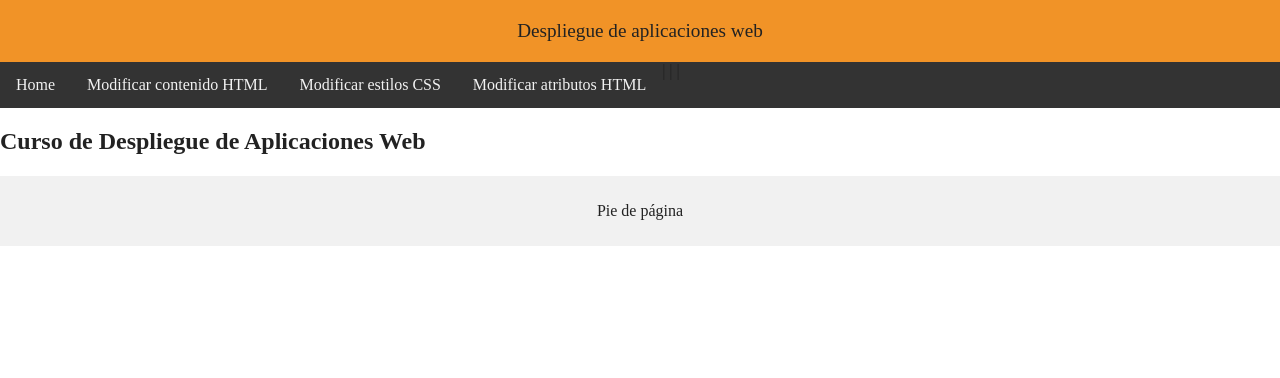
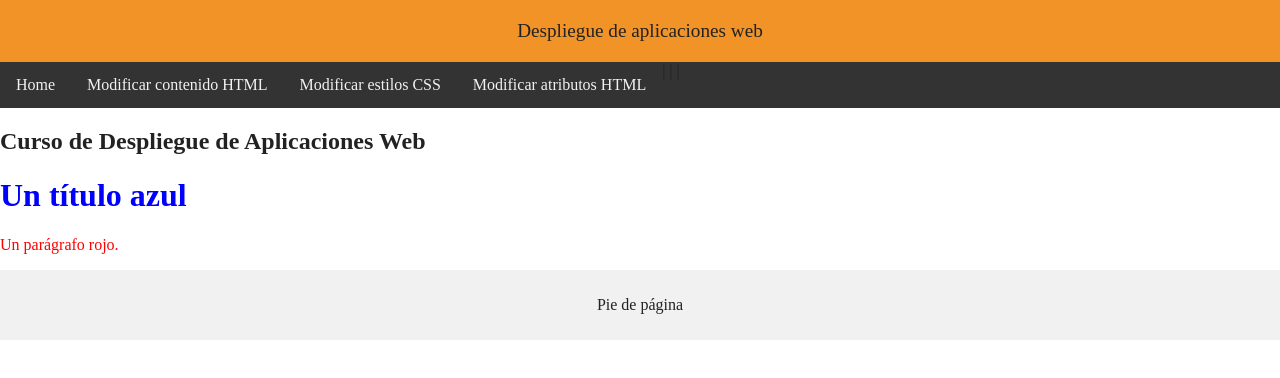
Before and after one commit to xapuig/practica_entregable_scv, a website built with Parcel: page modificar_estilos_css.html in a window 1280 px wide. Built offline with nearby package versions, Linux system fonts and the light colour scheme.

Commit message:
Feature estilosCSS completada

```diff
--- a/modificar_estilos_css.html
+++ b/modificar_estilos_css.html
@@ -35,7 +35,9 @@
   <div class="row">
     <div class="column">
       <h2>Curso de Despliegue de Aplicaciones Web</h2>
+      <h1 style="color:blue;">Un título azul</h1>
 
+      <p style="color:red;">Un parágrafo rojo.</p>
     </div>
 
   </div>
```
